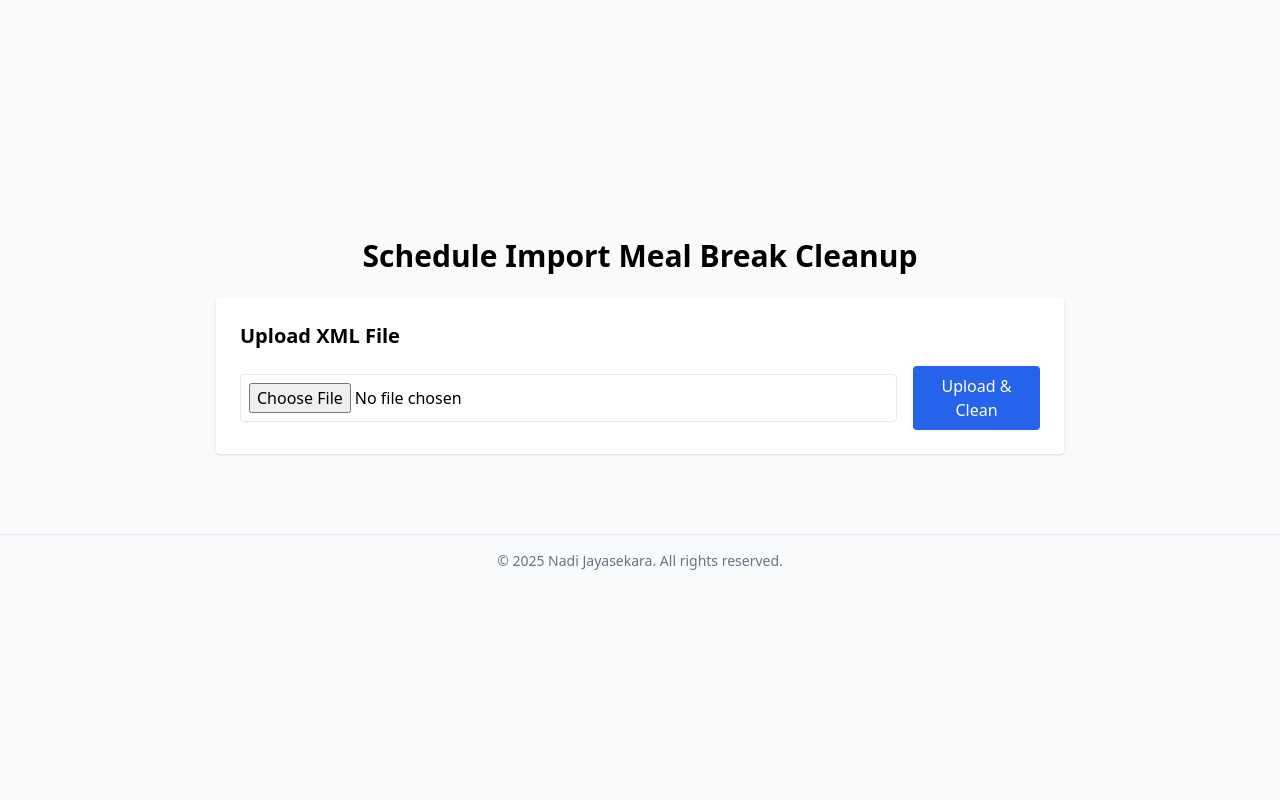
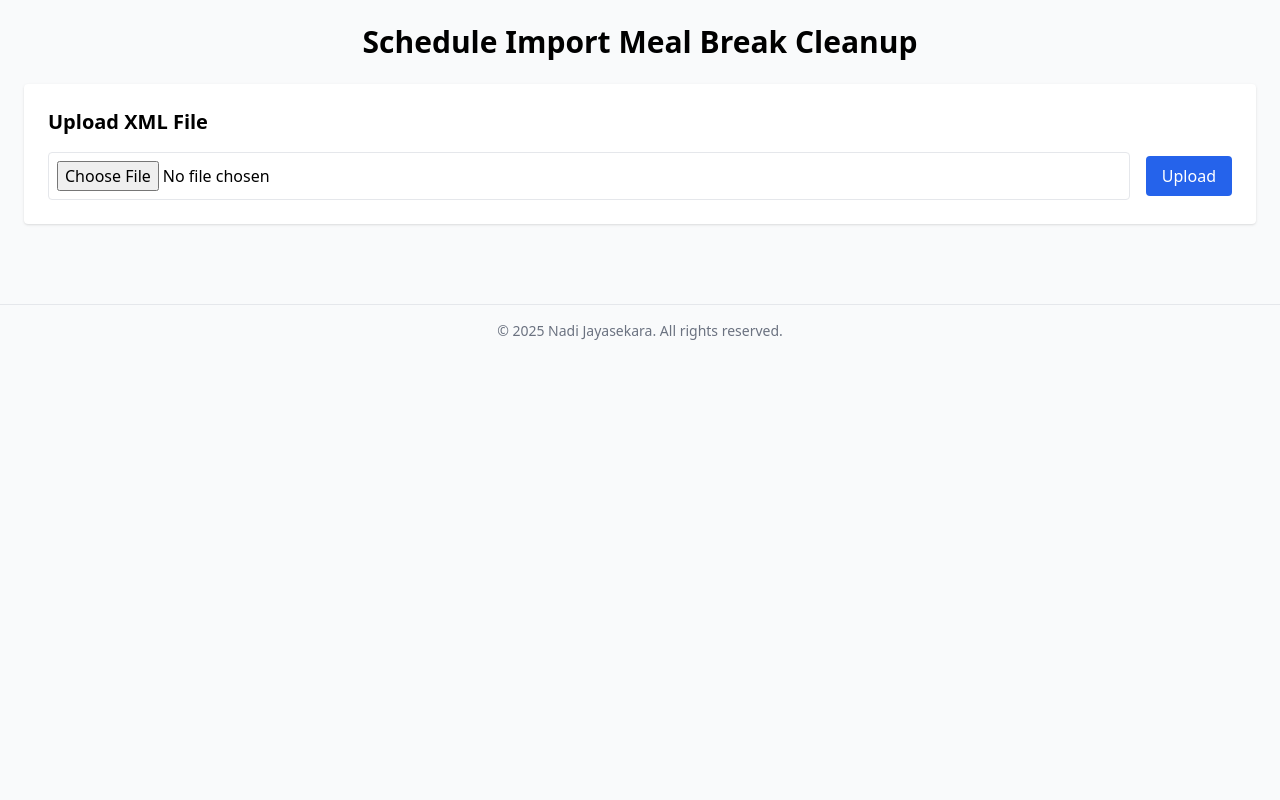
Before and after one commit to nadithakj/nodegrouper, a FastAPI app: page /meal_cleanup in a window 1280 px wide. Run offline with FastAPI, Linux system fonts and the light colour scheme; some libraries are stand-ins or nearby versions.

Commit message:
Update meal_cleanup.html

```diff
--- a/templates/meal_cleanup.html
+++ b/templates/meal_cleanup.html
@@ -5,39 +5,73 @@
     <title>Schedule Import Meal Break Cleanup</title>
     <script src="https://cdn.tailwindcss.com"></script>
 </head>
-<body class="bg-gray-50 font-sans min-h-screen flex flex-col items-center justify-center">
+<body class="bg-gray-50 font-sans min-h-screen">
 
-<div class="max-w-4xl w-full p-6">
+<div class="max-w-7xl mx-auto p-6">
     <h1 class="text-3xl font-bold mb-6 text-center">Schedule Import Meal Break Cleanup</h1>
 
-    <!-- Upload Form -->
+    <!-- Upload Section -->
     <div class="bg-white shadow rounded p-6 mb-6">
         <h2 class="text-xl font-semibold mb-4">Upload XML File</h2>
         <form action="/meal_cleanup" method="post" enctype="multipart/form-data" class="flex items-center space-x-4">
             <input type="file" name="file" class="border rounded p-2 w-full" required>
-            <button type="submit" class="bg-blue-600 text-white px-4 py-2 rounded hover:bg-blue-700">Upload & Clean</button>
+            <button type="submit" class="bg-blue-600 text-white px-4 py-2 rounded hover:bg-blue-700">Upload</button>
         </form>
     </div>
 
-    {% if cleaned_xml %}
-    <!-- XML Preview -->
-    <div class="bg-white shadow rounded p-6 mb-6">
-        <h2 class="text-xl font-semibold mb-4">Cleaned XML Preview</h2>
-        <textarea readonly class="w-full h-80 border rounded p-3 font-mono bg-gray-100 text-gray-800">{{ cleaned_xml }}</textarea>
-    </div>
+    {% if empty_tags %}
+    <div class="flex space-x-6">
+        <!-- Left: Empty Tags Selection -->
+        <div class="w-1/3 bg-white shadow rounded p-6">
+            <h2 class="text-xl font-semibold mb-4">Select Empty Tags to Remove</h2>
+            <form action="/meal_cleanup_clean" method="post">
+                <input type="hidden" name="xml_content" value="{{ xml_preview }}">
+                <div class="space-y-2 max-h-80 overflow-y-auto">
+                    {% for tag in empty_tags %}
+                    <div>
+                        <label class="flex items-center space-x-2">
+                            <input type="checkbox" name="tags_to_remove" value="{{ tag }}" class="form-checkbox">
+                            <span>{{ tag }}</span>
+                        </label>
+                    </div>
+                    {% endfor %}
+                </div>
+                <button type="submit" class="bg-red-600 text-white px-6 py-2 rounded hover:bg-red-700 mt-4 w-full">Clean Selected Tags</button>
+            </form>
+        </div>
 
-    <!-- Download Button -->
-    <div class="bg-white shadow rounded p-6 text-center">
-        <form action="/download" method="post">
-            <input type="hidden" name="file_content" value="{{ cleaned_xml }}">
-            <button type="submit" class="bg-green-600 text-white px-6 py-2 rounded hover:bg-green-700 text-lg">Download Cleaned XML</button>
-        </form>
+        <!-- Right: XML Preview -->
+        <div class="w-2/3 bg-white shadow rounded p-6">
+            <h2 class="text-xl font-semibold mb-4">Original XML Preview</h2>
+            <textarea readonly class="w-full h-96 border rounded p-3 font-mono bg-gray-100 text-gray-800">{{ xml_preview }}</textarea>
+        </div>
     </div>
     {% endif %}
+
+    {% if cleaned_xml %}
+    <div class="flex space-x-6 mt-6">
+        <!-- Left: Empty Tags Section (still shown for reference) -->
+        <div class="w-1/3 bg-white shadow rounded p-6">
+            <h2 class="text-xl font-semibold mb-4">Tags Cleaned</h2>
+            <p class="text-gray-700">Selected empty tags have been removed from the XML.</p>
+        </div>
+
+        <!-- Right: Cleaned XML Preview -->
+        <div class="w-2/3 bg-white shadow rounded p-6">
+            <h2 class="text-xl font-semibold mb-4">Cleaned XML Preview</h2>
+            <textarea readonly class="w-full h-96 border rounded p-3 font-mono bg-gray-100 text-gray-800">{{ cleaned_xml }}</textarea>
+            <form action="/download" method="post" class="mt-4">
+                <input type="hidden" name="file_content" value="{{ cleaned_xml }}">
+                <button type="submit" class="bg-blue-600 text-white px-6 py-2 rounded hover:bg-blue-700 w-full text-lg">Download Cleaned XML</button>
+            </form>
+        </div>
+    </div>
+    {% endif %}
+
 </div>
 
-<footer class="mt-8 p-4 text-center text-gray-500 text-sm border-t border-gray-200 w-full">
-    &copy; 2025 Nadi Jayasekara. All rights reserved.
+<footer class="mt-8 p-4 text-center text-gray-500 text-sm border-t border-gray-200">
+    &copy; 2025 Nadi Jayasekara. All rights reserved. <br>
 </footer>
 
 </body>
```
